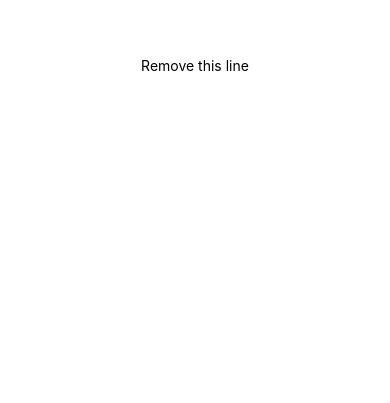
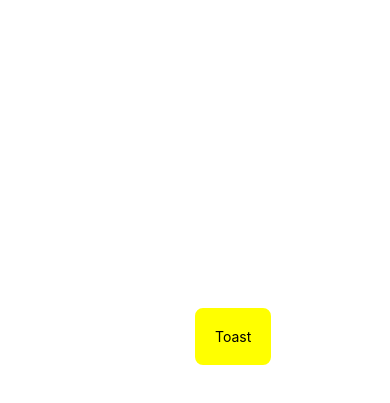
Before and after one commit to j-ulienguyen/Exam1bTeam5, a React Native app: screen / in a window 390 px wide. Shown: the part 357-760 px from the top of the page. Built offline with nearby package versions, Linux system fonts and the light colour scheme.

Commit message:
Level1 toast

```diff
--- a/App.js
+++ b/App.js
@@ -1,6 +1,7 @@
 import React from 'react';
 import {View, Text} from 'react-native';
 import styles from './styles/AppStyles';
+import Main from './comps/Main'
 
 // Reminder to create a comps folder
 // Import comps below
@@ -11,7 +12,7 @@ function App(){
 	// UI
 	return (
 		<View style={styles.container}>
-			<Text>Remove this line</Text>
+			<Main></Main>
 		</View>
 	)
 }
--- /dev/null
+++ b/comps/Main.js
@@ -0,0 +1,17 @@
+import React, {useState} from 'react';
+import {View, Image, TouchableOpacity} from 'react-native';
+import styles from '../styles/MainStyles';
+
+import Toast from '../comps/Toast'
+
+function Main(){
+    return(
+        <View styles={styles.container}>
+            <Toast></Toast>
+        </View>
+    )
+}
+
+
+
+export default Main;
--- /dev/null
+++ b/comps/Toast.js
@@ -0,0 +1,17 @@
+import React, {useState} from 'react';
+import {View, Text, TextInput, Button,
+    TouchableOpacity
+} from 'react-native';
+import styles from '../styles/ToastStyles';
+
+function Toast(){
+    return(
+        <View style={styles.container}>
+            <TouchableOpacity>
+            <Text style={styles.toast}>Toast</Text>
+            </TouchableOpacity>
+        </View>
+    )
+}
+
+export default Toast;
--- /dev/null
+++ b/styles/MainStyles.js
@@ -0,0 +1,12 @@
+import {StyleSheet} from 'react-native';
+
+var styles = StyleSheet.create({
+    container: {
+        flex: 1,
+        // justifyContent: "center",
+        // alignItems: "center",
+        width: "100%"
+    }
+});
+
+export default styles;
--- /dev/null
+++ b/styles/ToastStyles.js
@@ -0,0 +1,24 @@
+import {StyleSheet} from 'react-native';
+
+var styles = StyleSheet.create({
+    container: {
+        flex: 1,
+        // justifyContent: "center",
+        // alignItems: "center",
+
+
+        //toast position
+        position: "absolute",
+        bottom: -300
+    },
+    toast: {
+        backgroundColor:"yellow",
+        borderWidth: 20,
+        borderColor: "yellow",
+        borderRadius: 8,
+        overflow: "hidden"
+    }
+
+});
+
+export default styles;
```
